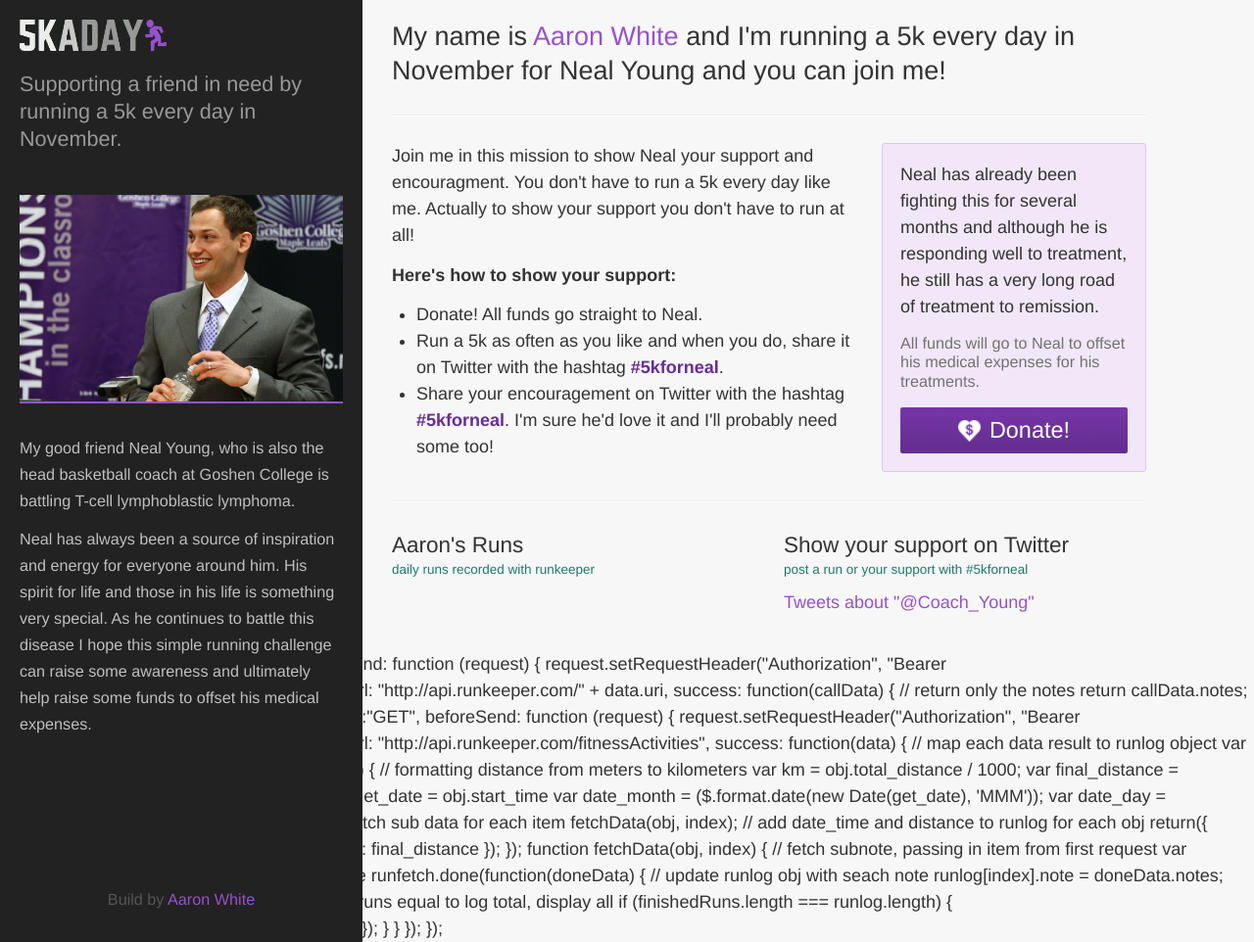
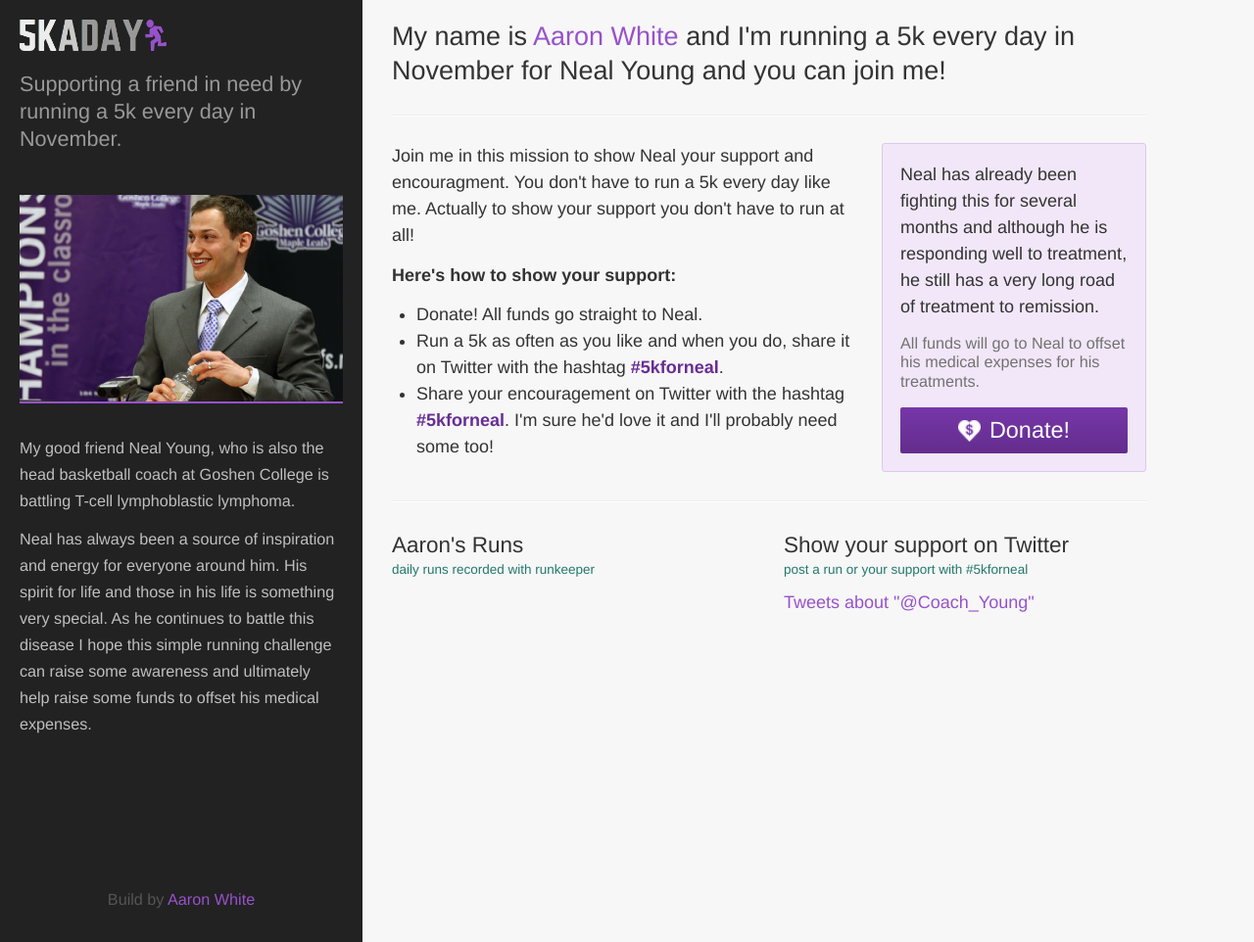
Before and after one commit to internetAaron/call-me-aaron, a Jekyll site: the page 5kaday/index.html, which Jekyll copies as it is, in a window 1280 px wide and 962 px high. Shown: the whole window at 98% size. Built offline with Jekyll 4.4.1, drawn with Linux system fonts in a browser that asks for light colours; nearby versions of some CDN libraries; library files that are not in the unit come from our copies; Markdown is read by kramdown in place of the engine named in the settings; comment, search, counter and statistics services are not loaded.

Commit message:
removed boorked section of js that got added to bottom by mistake.

```diff
--- a/5kaday/index.html
+++ b/5kaday/index.html
@@ -218,85 +218,5 @@
     </script>
 
 
-
-
-</body>
-</html> return runAjax = $.ajax({
-                    type:"GET",
-                    beforeSend: function (request)
-                    {
-                        request.setRequestHeader("Authorization", "Bearer 6065d5c1627c4c77beda373ed0da685d");
-                    },
-                    url: "http://api.runkeeper.com/" + data.uri,
-                    success: function(callData) {
-                        // return only the notes
-                        return callData.notes;
-                    }
-                });
-             }
-
-             // make request for run data
-             $.ajax({
-                type:"GET",
-                beforeSend: function (request)
-                {
-                    request.setRequestHeader("Authorization", "Bearer 6065d5c1627c4c77beda373ed0da685d");
-                },
-                url: "http://api.runkeeper.com/fitnessActivities",
-
-                success: function(data) {
-
-                    // map each data result to runlog object
-                    var runlog = $.map(data.items, function(obj, index) {
-
-                        // formatting distance from meters to kilometers
-                        var km = obj.total_distance / 1000;
-                        var final_distance = (km.toFixed(1)); // 5.0 k
-
-                        // formatting date
-                        var get_date = obj.start_time
-                        var date_month = ($.format.date(new Date(get_date), 'MMM'));
-                        var date_day = ($.format.date(new Date(get_date), ' dd'));
-
-                        // fetch sub data for each item
-                        fetchData(obj, index);
-
-                        // add date_time and distance to runlog for each obj
-                        return({
-                            month : date_month,
-                            day : date_day,
-                            distance : final_distance
-                        });
-                    });
-
-                    function fetchData(obj, index) {
-
-                        // fetch subnote, passing in item from first request
-                        var runfetch = fetchNote(obj);
-
-                        // when fetch is done
-                        runfetch.done(function(doneData) {
-
-                            // update runlog obj with seach note
-                            runlog[index].note = doneData.notes;
-
-                            finishedRuns.push(runlog[index]);
-
-                            // if finshed runs equal to log total, display all
-                            if (finishedRuns.length === runlog.length) {
-                                $('#runs').tmpl(runlog).appendTo('#run_log');
-                            }
-                        });
-
-                    }
-                }
-            });
-
-        });
-    </script>
-
-
-
-
 </body>
 </html>
```
Also changed, not shown: 2 other files.
